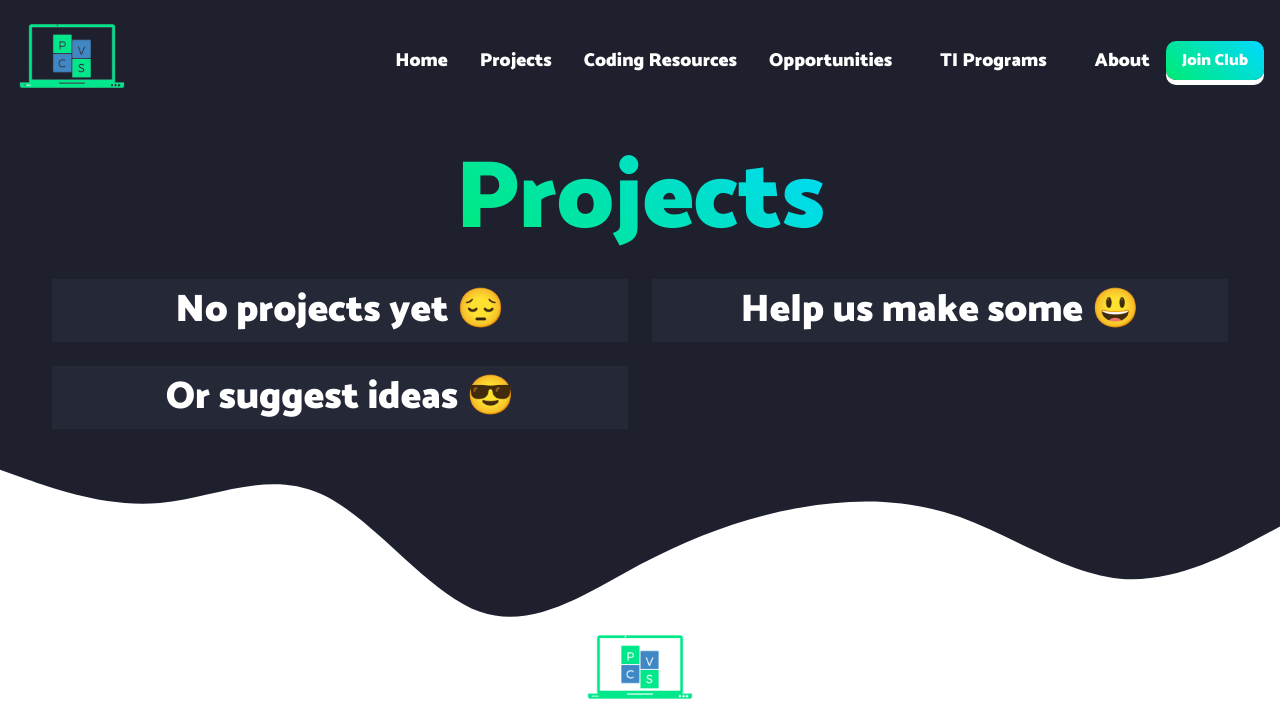
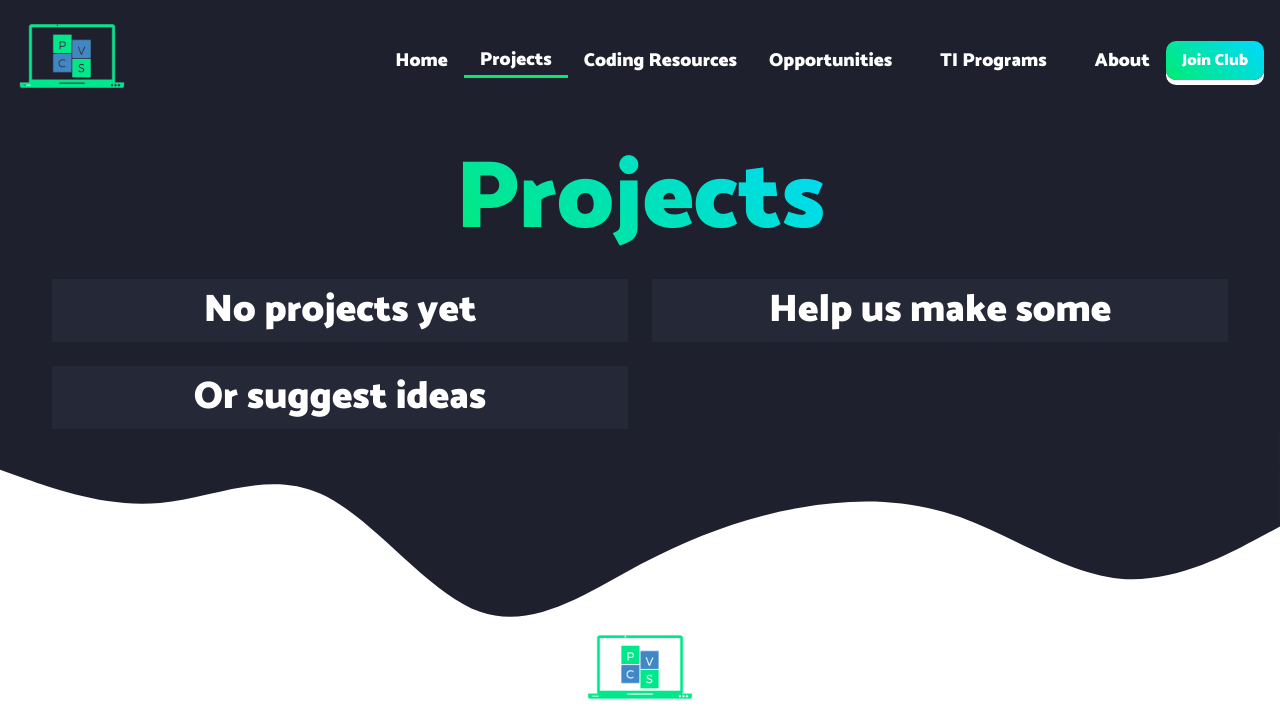
Before and after one commit to SalarC123/CSClubWebsite, a Flask app: page /projects.html in a window 1280 px wide. Shown: the top 722 px of the page. Run offline with Flask 2, Linux system fonts and the light colour scheme.

Commit message:
add green underline for active page (#19)

```diff
--- a/src/static/base.css
+++ b/src/static/base.css
@@ -5,6 +5,10 @@
     box-sizing: border-box;
     padding: 0;
     margin: 0;
+}
+
+.active {
+    border-bottom: 3px solid #00eb74;
 }
 
 body {
--- a/src/templates/TIconverters.html
+++ b/src/templates/TIconverters.html
@@ -1,4 +1,5 @@
 {% extends "base.html" %}
+{% set active_page = "converters" %}
 
 {% block content %}
 	<section class="converters-section">
--- a/src/templates/TIgeometry.html
+++ b/src/templates/TIgeometry.html
@@ -1,4 +1,5 @@
 {% extends "base.html" %}
+{% set active_page = "geometry" %}
 
 {% block content %}
 	<section class="geometry-section">
--- a/src/templates/TIphysics.html
+++ b/src/templates/TIphysics.html
@@ -1,4 +1,5 @@
 {% extends "base.html" %}
+{% set active_page = "physics" %}
 
 {% block content %}
 	<section class="physics-section">
--- a/src/templates/about.html
+++ b/src/templates/about.html
@@ -1,4 +1,6 @@
 {% extends "base.html" %}
+{% set active_page = "about" %}
+
 {% block content %}
     <section class="about-section">
         <div class="content-wrapper">
--- a/src/templates/base.html
+++ b/src/templates/base.html
@@ -15,19 +15,19 @@
   <body>
     <nav class="navbar">
       <a href={{ url_for( "landing") }}><img src="../static/Images/logo.png" alt="PVCS Logo" class="logo"></a>
-      <a class="navlink" href={{ url_for("landing") }}><h3>Home</h3></a>
-      <a class="navlink" href={{ url_for("projects") }}><h3>Projects</h3></a>
-      <a class="navlink" href={{ url_for("resources") }}><h3>Coding Resources</h3></a>
-      <a class="navlink" href={{ url_for("opportunities") }}><h3>Opportunities</h3></a>
+      <a class="navlink {{'active' if active_page == "home" else ""}}" href={{ url_for("landing") }}><h3>Home</h3></a>
+      <a class="navlink {{'active' if active_page == "projects" else ""}}" href={{ url_for("projects") }}><h3>Projects</h3></a>
+      <a class="navlink {{'active' if active_page == "resources" else ""}}" href={{ url_for("resources") }}><h3>Coding Resources</h3></a>
+      <a class="navlink {{'active' if active_page == "opportunities" else ""}}" href={{ url_for("opportunities") }}><h3>Opportunities</h3></a>
       <div class="dropdown navlink">
         <button class="dropbtn"><h3>TI Programs</h3></button>
           <div class="dropdown-content">
-            <a href={{ url_for("physics") }}>Physics</a>
-            <a href={{ url_for("geometry") }}>Geometry</a>
-            <a href={{ url_for("converters") }}>Converters</a>
+            <a class="{{'active' if active_page == "physics" else ""}}" href={{ url_for("physics") }}>Physics</a>
+            <a class="{{'active' if active_page == "geometry" else ""}}" href={{ url_for("geometry") }}>Geometry</a>
+            <a class="{{'active' if active_page == "converters" else ""}}" href={{ url_for("converters") }}>Converters</a>
           </div>
       </div>
-      <a class="navlink" href={{ url_for("about") }}><h3>About</h3></a>
+      <a class="navlink {{'active' if active_page == "about" else ""}}" href={{ url_for("about") }}><h3>About</h3></a>
       <a class="navlink" href={{ url_for("join") }}><button class="navlink-button">Join Club</button></a>
       <img onclick="mobileMenuActivate()" src="../static/Images/hamburger.png" alt="Hamburger Menu" class="hamburger-icon">
     </nav>
--- a/src/templates/index.html
+++ b/src/templates/index.html
@@ -1,4 +1,5 @@
 {% extends "base.html" %}
+{% set active_page = "home" %}
 
 {% block content %}
     <section class="landing-page-intro">
--- a/src/templates/opportunities.html
+++ b/src/templates/opportunities.html
@@ -1,4 +1,5 @@
 {% extends "base.html" %}
+{% set active_page = "opportunities" %}
 
 {% block content %}
     <section class="opportunities-section">
--- a/src/templates/projects.html
+++ b/src/templates/projects.html
@@ -1,4 +1,5 @@
 {% extends "base.html" %}
+{% set active_page = "projects" %}
 
 {% block content %}
     <section class="projects-section">
@@ -10,17 +11,17 @@
             <div class="card-grid">
                 <a href="#">
                     <div class="card">
-                        <h3>No projects yet 😔</h3>
+                        <h3>No projects yet</h3>
                     </div>
                 </a>
                 <a href="#">
                     <div class="card">
-                        <h3>Help us make some 😃</h3>
+                        <h3>Help us make some</h3>
                     </div>
                 </a>
                 <a href="#">
                     <div class="card">
-                        <h3>Or suggest ideas 😎</h3>
+                        <h3>Or suggest ideas</h3>
                     </div>
                 </a>
             </div>
--- a/src/templates/resources.html
+++ b/src/templates/resources.html
@@ -1,4 +1,5 @@
 {% extends "base.html" %}
+{% set active_page = "resources" %}
 
 {% block content %}
     <section class="resources-section">
```
